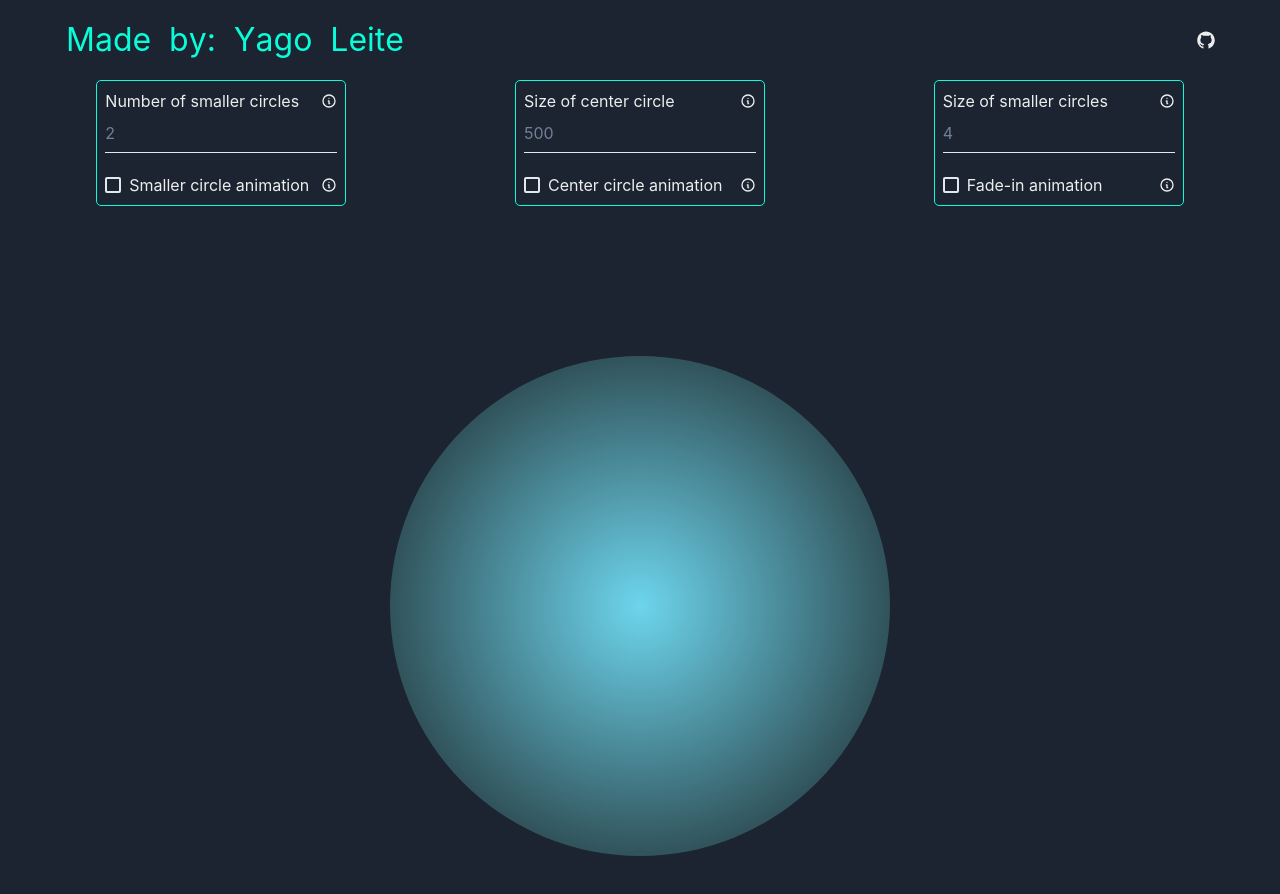
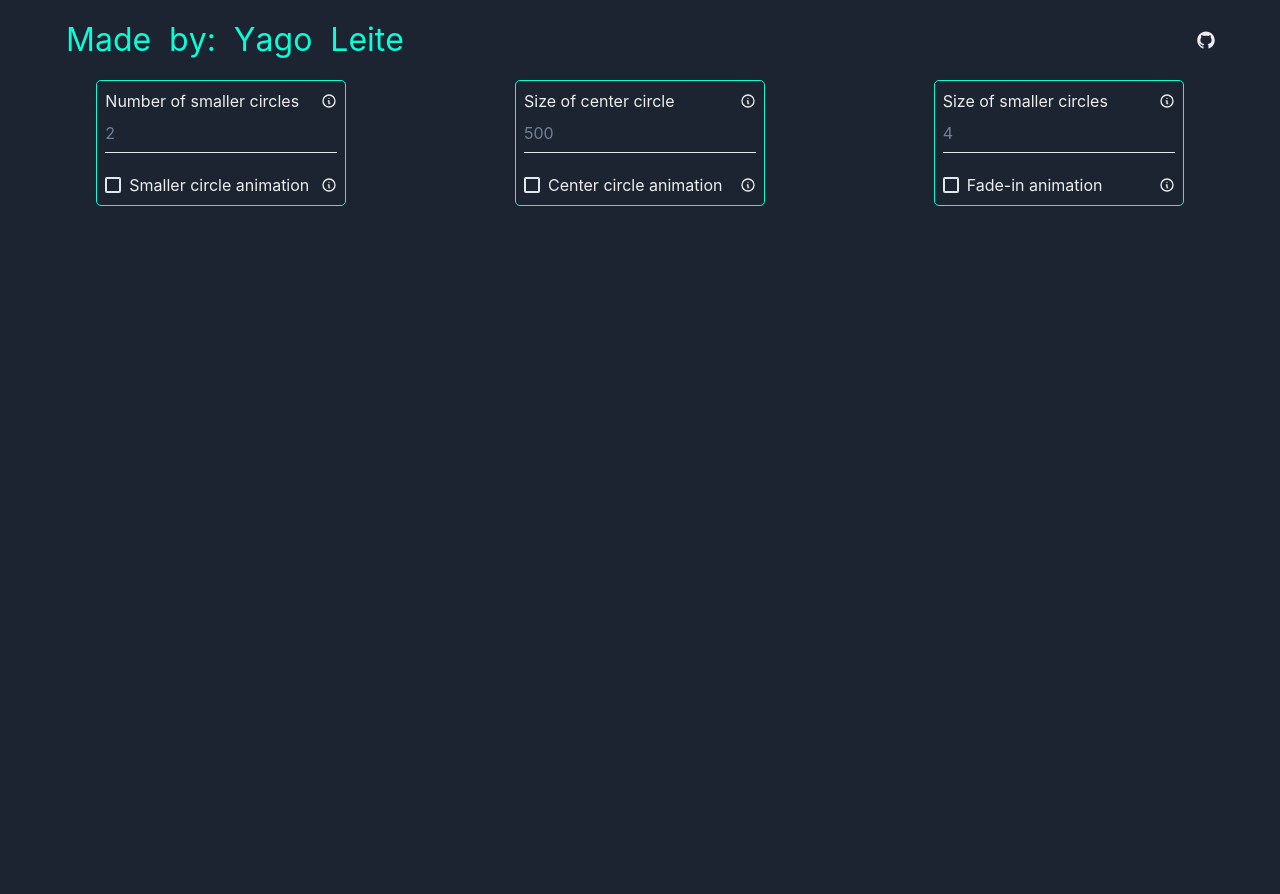
Before and after one commit to YagoLeite/Polygon, a Next.js app: page / in a window 1280 px wide. Shown: the top 894 px of the page. Built offline with nearby package versions, Linux system fonts and the light colour scheme.

Commit message:
bg update

```diff
--- a/components/Body/Wrapper.js
+++ b/components/Body/Wrapper.js
@@ -18,7 +18,7 @@ const container = {
   },
   visible: {
     opacity: 1,
-    transition: { staggerChildren: 0.35 },
+    transition: { staggerChildren: 0.015 },
   },
 };
 
@@ -54,7 +54,7 @@ const Wrapper = () => {
       <Box
         as={motion.div}
         key={Math.random()}
-        bgGradient="radial(#6dd5ed,#181d1e)"
+        // bgGradient="radial(#6dd5ed,#181d1e)"
         animate={
           state.bigDivRotationAnim
             ? {
@@ -87,6 +87,7 @@ const Wrapper = () => {
                 variants={state.fadeInAnim ? fading : ""}
               >
                 <SpinningIcon
+                  color={Math.floor(Math.random() * 65)}
                   config={{
                     top: `calc(${position.top}% - ${state.verticeDiv / 2}px)`,
                     left: `calc(${position.left}% - ${state.verticeDiv / 2}px)`,
```
